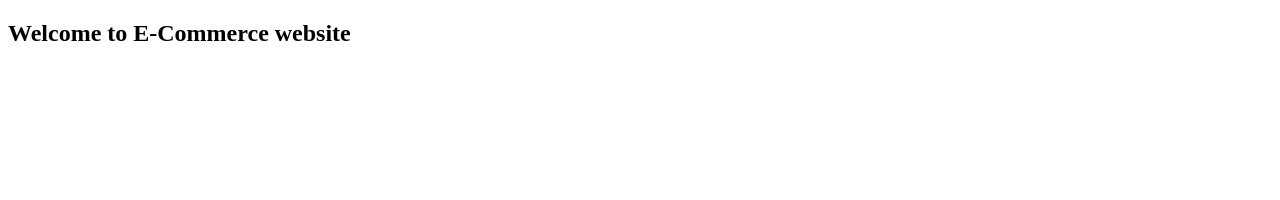
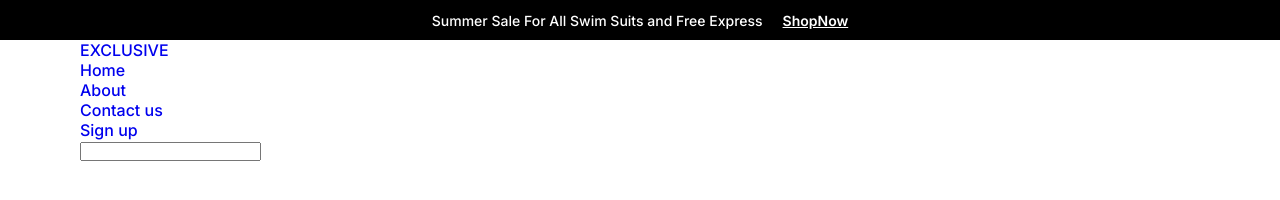
Before and after one commit to mohsenAKB/EcommerceShop, a plain HTML site: page index.html in a window 1280 px wide. Drawn offline with Linux system fonts and the light colour scheme.

Commit message:
Modify index.html&style.css :add top-nav section_V1.0.1

```diff
--- a/css/style.css
+++ b/css/style.css
@@ -0,0 +1,64 @@
+@import url("https://fonts.googleapis.com/css2?family=Inter:wght@200;300;500;600;700;800;900&display=swap");
+
+:root {
+  --font-main: "Inter", sans-serif;
+  --color-primary: #db4444;
+  --color-dark-1: #000000;
+  --color-dark-2: #7d8184;
+  --color-white-1: #ffffff;
+}
+
+* {
+  padding: 0;
+  margin: 0;
+  box-sizing: border-box;
+}
+html {
+  font-size: 10px;
+  /* 1rem = 10px */
+}
+
+body {
+  font-family: var(--font-main);
+  font-size: 1.6rem;
+}
+a {
+  text-decoration: none;
+}
+ul {
+  list-style: none;
+}
+.container {
+  max-width: 114rem;
+  padding: 0 1rem;
+  margin: 0 auto;
+}
+
+/* top nav */
+.top_nav {
+  width: 100%;
+  background-color: var(--color-dark-1);
+  height: 4rem;
+}
+.top_nav_container {
+  width: 100%;
+  height: 100%;
+  display: flex;
+  justify-content: center;
+  align-items: center;
+}
+.top_nav__wrapper {
+  display: flex;
+}
+.top_nav__p {
+  color: var(--color-white-1);
+  font-size: 1.4rem;
+  font-weight: 400;
+}
+.top_nav__link {
+  margin-left: 2rem;
+  text-decoration: underline;
+  color: var(--color-white-1);
+  font-size: 1.4rem;
+  font-weight: 600;
+}
--- a/index.html
+++ b/index.html
@@ -3,9 +3,35 @@
   <head>
     <meta charset="UTF-8" />
     <meta name="viewport" content="width=device-width, initial-scale=1.0" />
+    <link rel="stylesheet" href="/css/style.css" />
     <title>Home -Exclusive E-Commerce Website</title>
   </head>
   <body>
-    <h2>Welcome to E-Commerce website</h2>
+    <section class="top_nav">
+      <div class="container top_nav_container">
+        <div class="top_nav__wrapper">
+          <p class="top_nav__p">
+            Summer Sale For All Swim Suits and Free Express
+          </p>
+          <a href="#" class="top_nav__link">ShopNow</a>
+        </div>
+      </div>
+    </section>
+    <nav class="nav">
+      <div class="container nav__container">
+        <a href="#" class="nav__logo">EXCLUSIVE</a>
+        <ul class="nav__list">
+          <li class="nav_item"><a href="#" class="nav_link">Home</a></li>
+          <li class="nav_item"><a href="#" class="nav_link">About</a></li>
+          <li class="nav_item"><a href="#" class="nav_link">Contact us</a></li>
+          <li class="nav_item"><a href="#" class="nav_link">Sign up</a></li>
+        </ul>
+        <div class="nav_items">
+            <form action="#" class="nav__form"></form>
+            <input type="text" class="nav__input">
+            <img src="./" alt="">
+        </div>
+      </div>
+    </nav>
   </body>
 </html>
```
